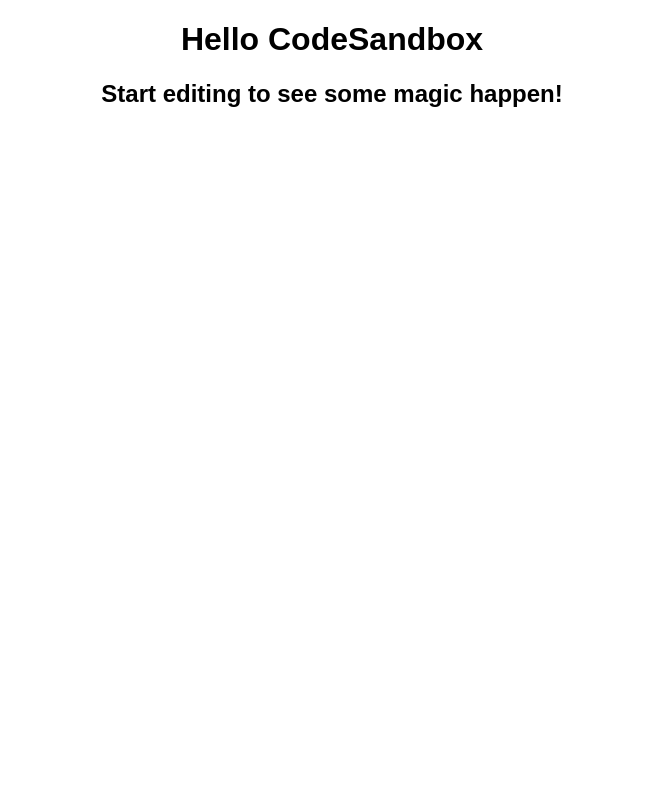
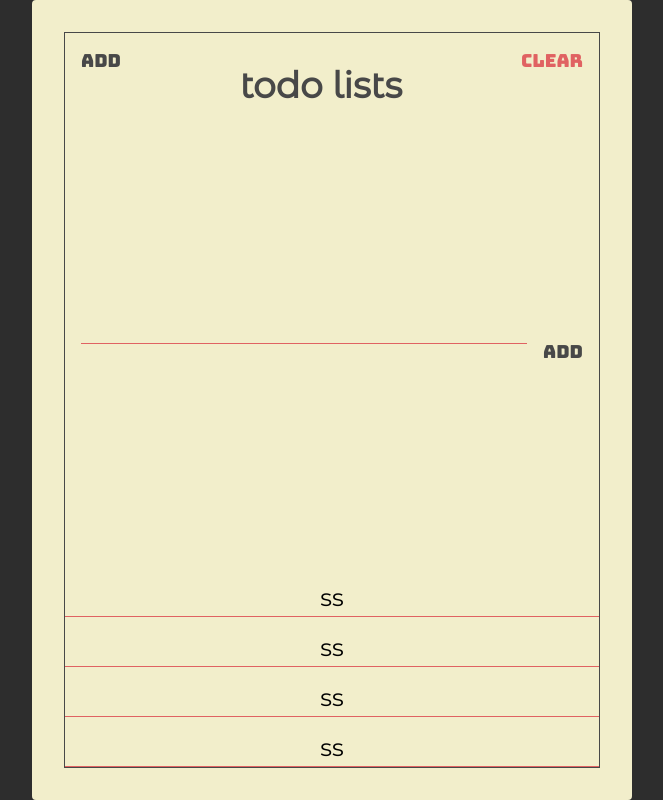
Before and after one commit to itsmerifz/react-todolist-app, a React (Create React App) app: page / in a window 1280 px wide. Shown: the whole page, without its empty margins (308-971 px from the left). Built offline with nearby package versions, Linux system fonts and the light colour scheme.

Commit message:
migrating to react

```diff
--- a/public/index.html
+++ b/public/index.html
@@ -10,7 +10,10 @@
       homescreen on Android. See https://developers.google.com/web/fundamentals/engage-and-retain/web-app-manifest/
     -->
 	<link rel="manifest" href="%PUBLIC_URL%/manifest.json">
-	<link rel="shortcut icon" href="%PUBLIC_URL%/favicon.ico">
+  <link rel="shortcut icon" href="%PUBLIC_URL%/favicon.ico">
+  <link rel="preconnect" href="https://fonts.googleapis.com">
+  <link rel="preconnect" href="https://fonts.gstatic.com" crossorigin>
+  <link href="https://fonts.googleapis.com/css2?family=Bungee&family=Montserrat+Alternates&display=swap" rel="stylesheet">
 	<!--
       Notice the use of %PUBLIC_URL% in the tags above.
       It will be replaced with the URL of the `public` folder during the build.
--- a/src/App.js
+++ b/src/App.js
@@ -2,9 +2,36 @@ import "./styles.css";
 
 export default function App() {
   return (
-    <div className="App">
-      <h1>Hello CodeSandbox</h1>
-      <h2>Start editing to see some magic happen!</h2>
+    <div className="container">
+      <div className="frame">
+          <section className="header">
+              <button className="header-btn hitam">Add</button>
+              <h1 className="header-title">Todo Lists</h1>
+              <button className="header-btn merah">Clear</button>
+          </section>
+
+          <section className="add">
+            <form className="add-form">
+              <input type="text" className="add-input"></input>
+              <button className="add-btn hitam">Add</button>
+            </form>
+          </section>
+
+          <section className="todos">
+            <div className="todo">
+              <span className="todo-txt">ss</span>
+            </div>
+            <div className="todo">
+              <span className="todo-txt">ss</span>
+            </div>
+            <div className="todo">
+              <span className="todo-txt">ss</span>
+            </div>
+            <div className="todo">
+              <span className="todo-txt">ss</span>
+            </div>
+          </section>
+      </div>
     </div>
   );
 }
--- a/src/styles.css
+++ b/src/styles.css
@@ -1,4 +1,139 @@
-.App {
-  font-family: sans-serif;
+:root{
+  --merah: #e06262;
+  --hitam: #484848;
+}
+
+.merah{
+  color: var(--merah);
+}
+
+.hitam{
+  color: var(--hitam);
+}
+
+*{
+  box-sizing: border-box;
+}
+
+html{
+  font-size: 10px;
+}
+
+body{
+  display: flex;
+  justify-content: center;
+  align-content: center;
+  align-items: center;
+  background-color: #2d2d2d;
+  height: 100vh;
+}
+
+body,html{
+  margin: 0;
+  padding: 0;
+  font-family: -apple-system, BlinkMacSystemFont, 'Segoe UI', Roboto, Oxygen, Ubuntu, Cantarell, 'Open Sans', 'Helvetica Neue', sans-serif;
+}
+
+.container{
+  width: 600px;
+  height: 800px;
+  background-color: #f2eecb;
+  border-radius: 4px;
+  padding: 32px;
+}
+
+.frame{
+  border: 1px solid var(--hitam);
+  height: 100%;
+  display: flex;
+  flex-direction: column;
+  justify-content: space-between;
+}
+
+.header{
+  display: flex;
+  align-items: flex-start;
+}
+
+.header-title{
+  flex: 1;
   text-align: center;
+  font-size: 3.6rem;
+  font-family: 'Montserrat Alternates', sans-serif;
+  text-transform: lowercase;
+  color: var(--hitam);
 }
+
+.header-btn{
+  font-size: 1.8rem;
+  font-family: 'Bungee', sans-serif;
+  padding: 16px;
+  background: unset;
+  border: unset;
+  outline: unset;
+  cursor: pointer;
+}
+
+.add{
+  padding: 16px;
+}
+
+.add-form{
+  display: flex;
+  align-items: flex-start;
+}
+
+.add-input{
+  background: unset;
+  border: unset;
+  padding: 0 64px;
+  flex: 1;
+  border-bottom: 1px solid var(--merah);
+  outline: unset;
+  font-family: 'Montserrat Alternates', sans-serif;
+  font-size: 16px;
+  text-transform: lowercase;
+}
+
+.add-btn{
+  font-size: 1.8rem;
+  font-family: 'Bungee', sans-serif;
+  padding: 16px;
+  padding-right: unset;
+  background: unset;
+  outline: unset;
+  border: unset;
+  cursor: pointer;
+}
+
+.header-btn.merah:active{
+  text-shadow: 1px 1px 2px var(--merah);
+}
+.header-btn.hitam:active{
+  text-shadow: 1px 1px 2px var(--hitam);
+}
+.add-btn.hitam:active{
+  text-shadow: 1px 1px 2px var(--hitam);
+}
+
+.todos{
+  display: flex;
+  flex-direction: column;
+}
+
+.todo{
+  position: relative;
+  flex: 1 0 auto;
+  text-align: center;
+  min-height: 34px;
+  margin: 16px 0 0;
+  font-family: 'Montserrat Alternates', sans-serif;
+  font-size: 24px;
+  border-bottom: 1px solid var(--merah);
+}
+
+.todo-txt{
+  position: absolute;
+  left: 50%;
+  transform: translate(-50%);
+}
```
Also changed, not shown: package.json (+9 -4 lines).
